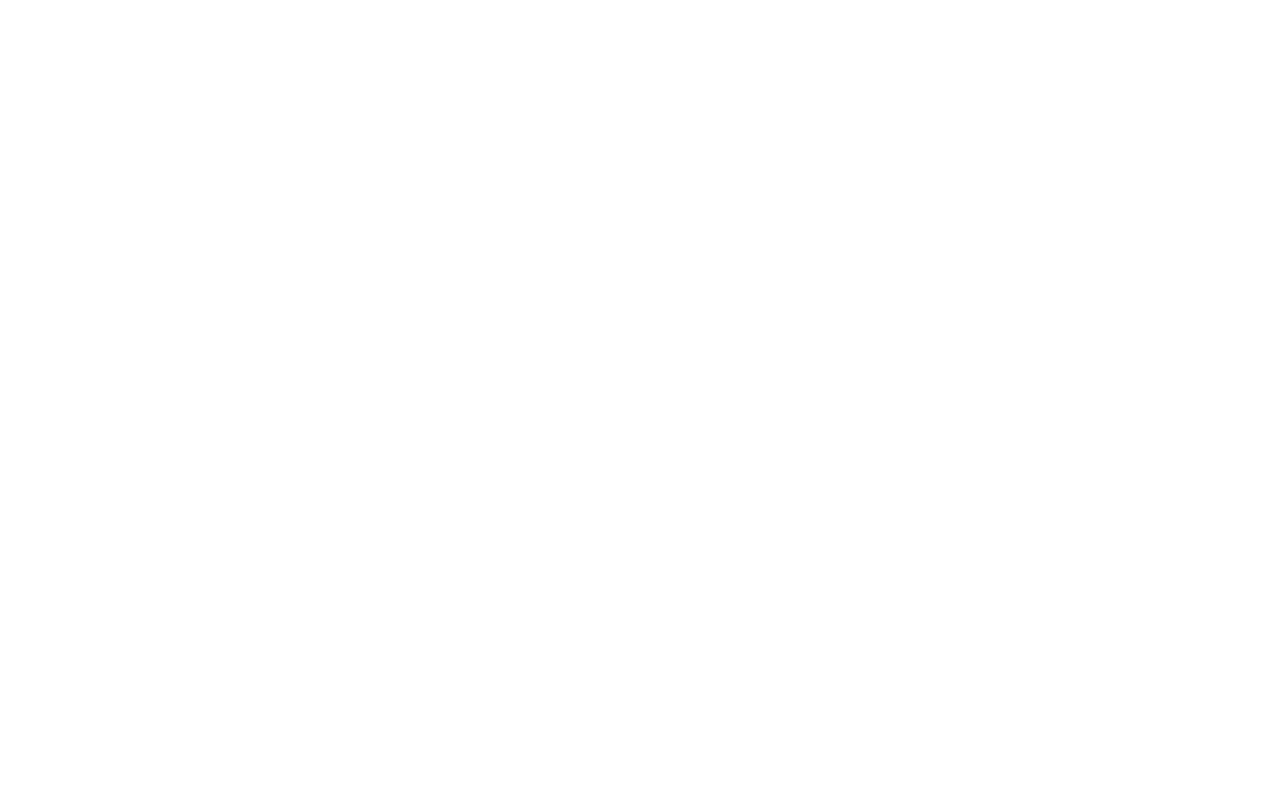
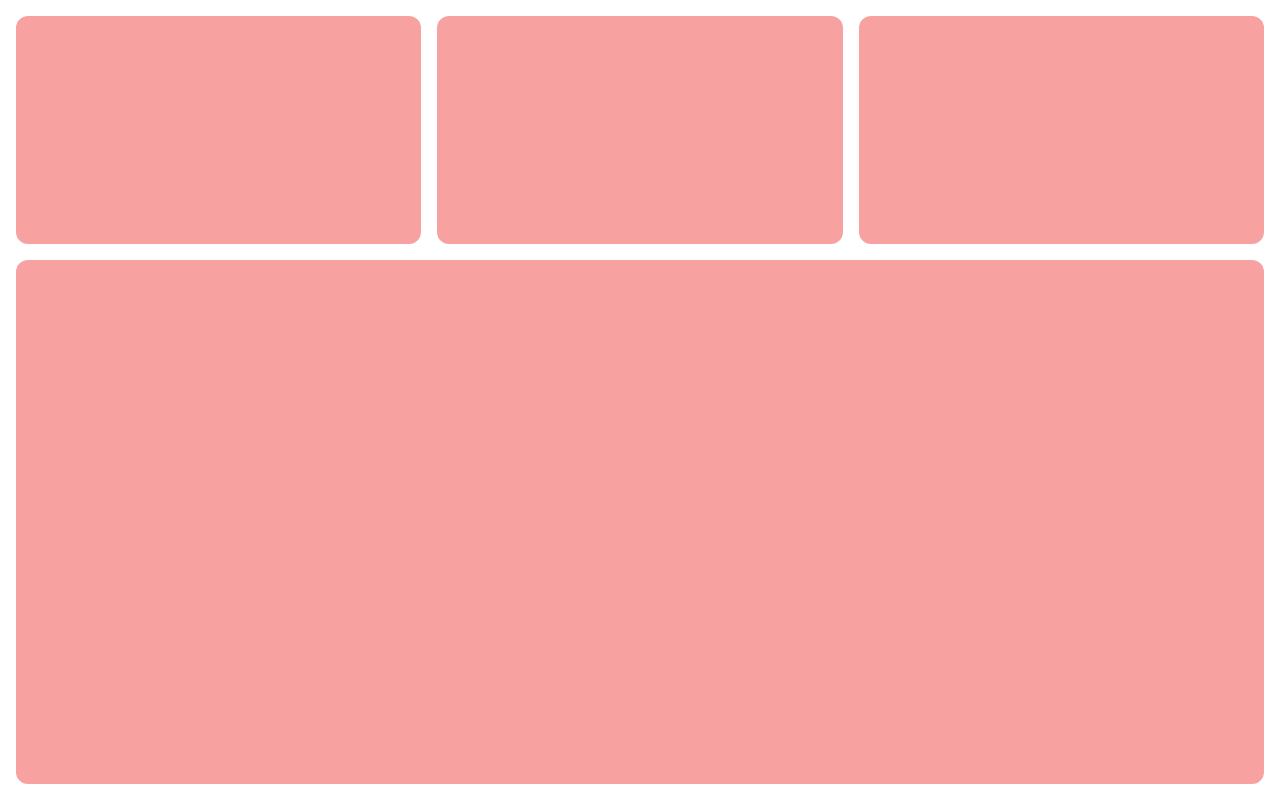
Before and after one commit to ederdeivid/play55-case, a Nuxt app: page / in a window 1280 px wide. Built offline with nearby package versions, Linux system fonts and the light colour scheme.

Commit message:
feat: add default layout page and home page

```diff
--- /dev/null
+++ b/layouts/default.vue
@@ -0,0 +1,5 @@
+<template>
+  <div class="h-full w-full min-h-dvh flex flex-1 p-4">
+    <slot />
+  </div>
+</template>
--- /dev/null
+++ b/pages/index.vue
@@ -0,0 +1,10 @@
+<template>
+  <div class="flex flex-1 flex-col gap-4">
+    <div class="grid auto-rows-min gap-4 md:grid-cols-3">
+      <div class="bg-red-500/50 aspect-video rounded-xl" />
+      <div class="bg-red-500/50 aspect-video rounded-xl" />
+      <div class="bg-red-500/50 aspect-video rounded-xl" />
+    </div>
+    <div class="bg-red-500/50 min-h-screen flex-1 rounded-xl md:min-h-min" />
+  </div>
+</template>
```
Also changed, not shown: 1 other file (tests, documents, lock files or other folders).
